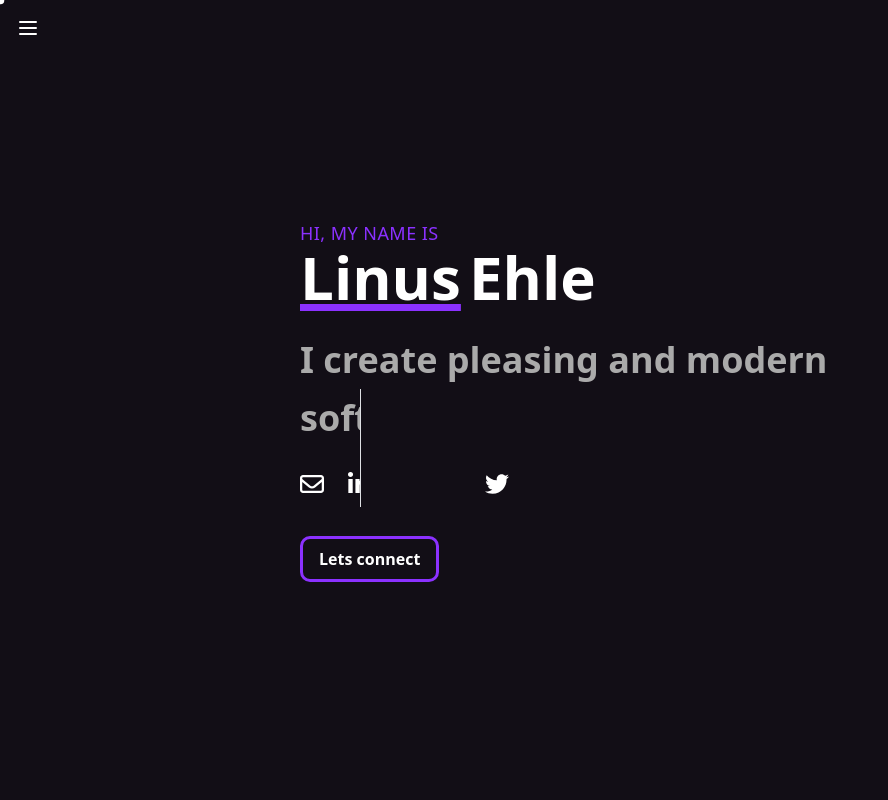
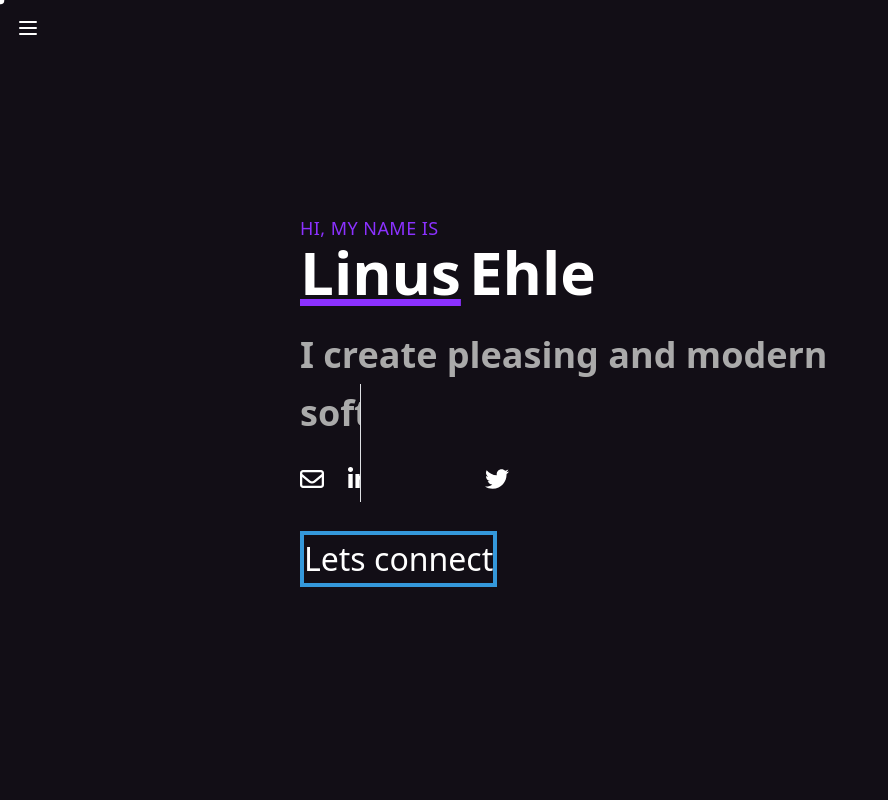
Before and after one commit to linusehle/linusehle-portfolio, a Vue app: page / in a window 1280 px wide. Shown: the top 800 px of the page, without its empty margins (0-888 px from the left). Built offline with nearby package versions, Linux system fonts and the light colour scheme.

Commit message:
feat: worked on btn animations

```diff
--- a/src/components/Home.vue
+++ b/src/components/Home.vue
@@ -80,11 +80,11 @@
                 </div>
             </div>
             <div class="mt-10 flex">
-                <div class="border-[3px] border-[#8b31ff] rounded-[10px] px-4 py-2">
+                <button class="grow_skew_forward">
                     <a href="">
-                        <span class="font-semibold text-white animation-connect-btn">Lets connect</span>
+                        <span class="">Lets connect</span>
                     </a>
-                </div>
+                </button>
             </div>
         </div>
     </div>
@@ -334,6 +334,67 @@
     }
 }
 
+* {
+  box-sizing: border-box;
+}
+
+button {
+  font-size: 2em;
+  color: #fff;
+  border: 0.25rem solid #3498db;
+  position: relative;
+  z-index: 1;
+  overflow: hidden;
+}
+button:hover {
+  color: #3498db;
+}
+button::after {
+  content: "";
+  background: #ecf0f1;
+  position: absolute;
+  z-index: -1;
+  padding: 0.85em 0.75em;
+  display: block;
+}
+button[class^="slide"]::after {
+  transition: all 0.35s;
+}
+button[class^="slide"]:hover::after {
+  left: 0;
+  right: 0;
+  top: 0;
+  bottom: 0;
+  transition: all 0.35s;
+}
+
+button[class^="grow"]::after {
+  transition: all 1.3s ease;
+}
+button[class^="grow"]:hover::after {
+  transition: all 1.3s ease-out;
+}
+button.grow_box::after {
+  left: 0;
+  right: 0;
+  top: 0;
+  bottom: 0;
+  transform: scale(0, 0);
+}
+
+button.grow_ellipse:hover::after {
+  transform: scale(1, 1);
+}
+button.grow_skew_forward::after {
+  left: -20%;
+  right: -20%;
+  top: 0;
+  bottom: 0;
+  transform: skewX(-45deg) scale(0, 1);
+}
+button.grow_skew_forward:hover::after {
+  transform: skewX(-45deg) scale(1, 1);
+}
 </style>
 
 <script setup>
```
